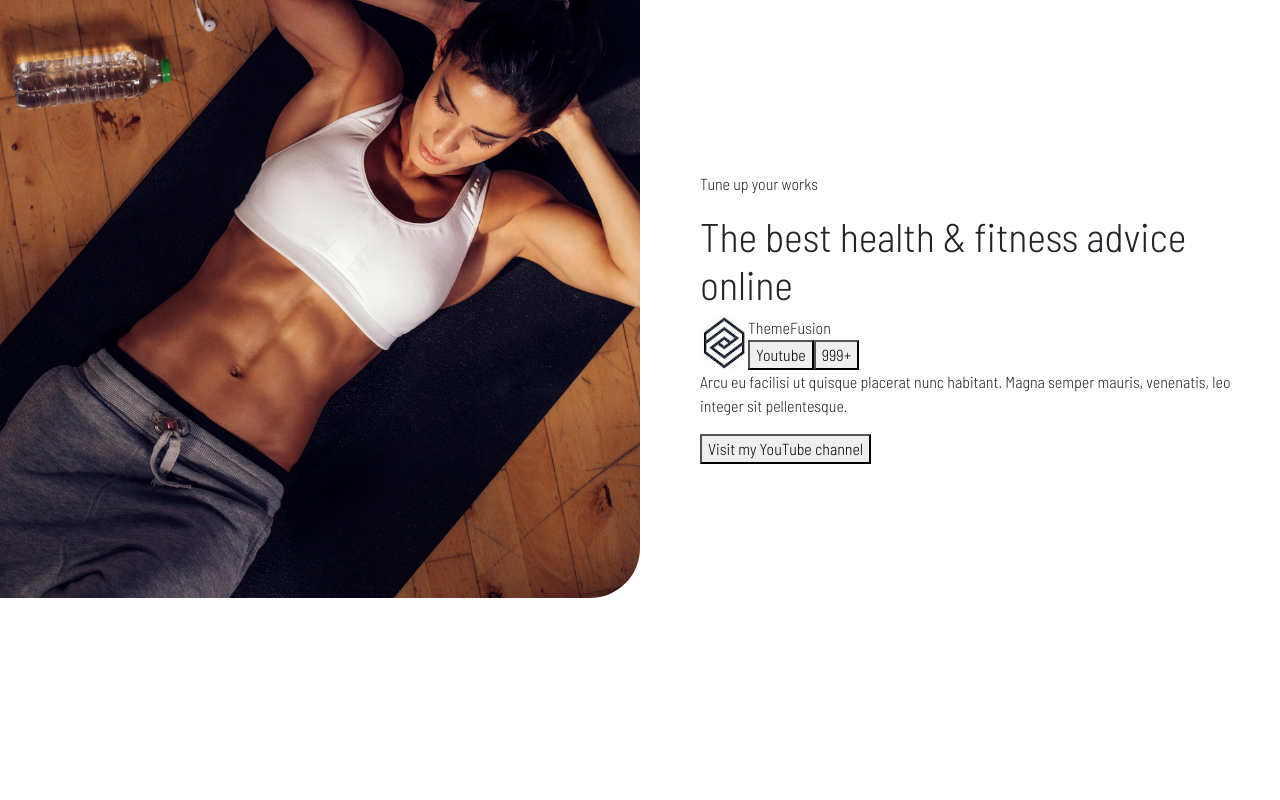
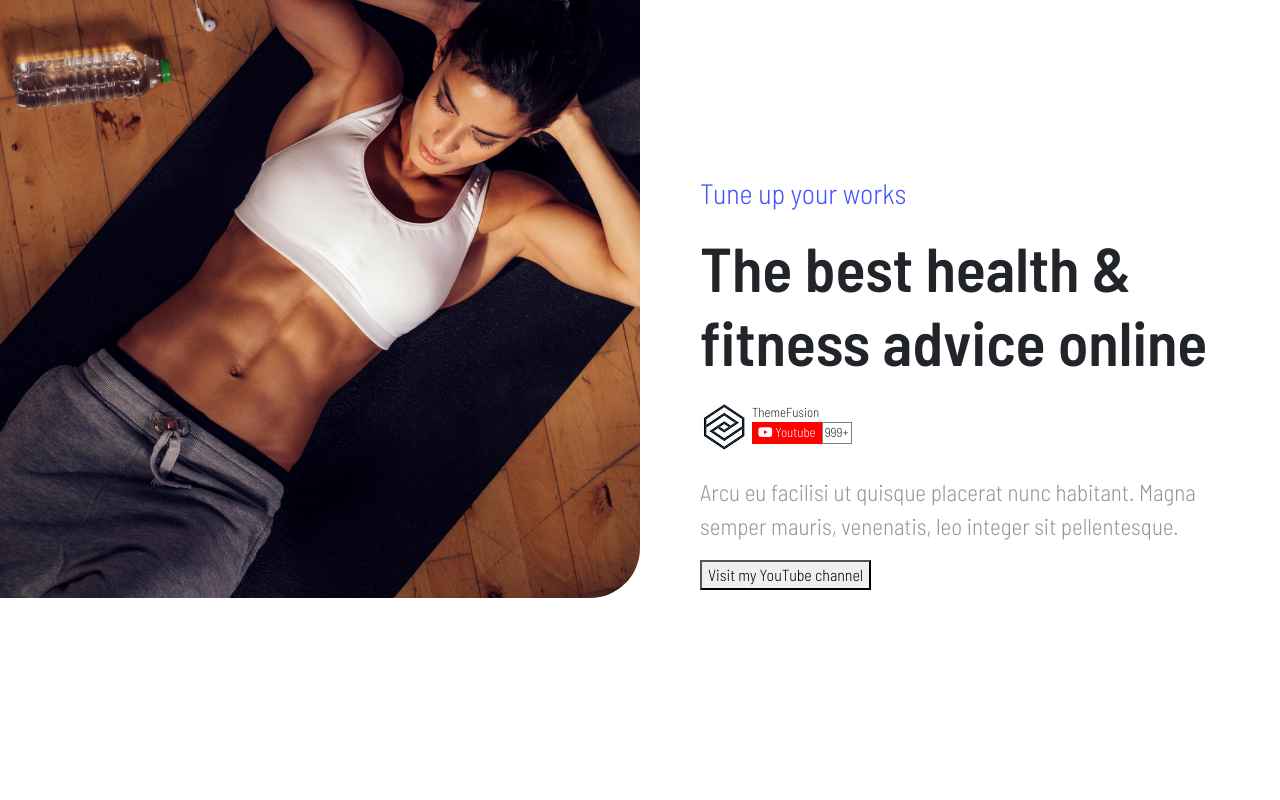
Before and after one commit to emilianogastaldo/proj-html-vuejs, a Vue app: page / in a window 1280 px wide. Shown: the top 800 px of the page. Built offline with nearby package versions, Linux system fonts and the light colour scheme.

Commit message:
added style

```diff
--- a/src/components/main/YoutubeChannel.vue
+++ b/src/components/main/YoutubeChannel.vue
@@ -13,17 +13,19 @@ export default {
         </div>
         <div class="col-6">
             <div class="text px-5">
-                <p>Tune up your works</p>
-                <h1>The best health & fitness advice online</h1>
-                <div class="youtube-avatar d-flex">
+                <p class="color-blue up-title">Tune up your works</p>
+                <h2>The best health & fitness advice online</h2>
+                <div class="youtube-avatar d-flex my-4 gap-1">
                     <img class="img-fluid" src="../../assets/images/unnamed.jpg" alt="channel avatar">
-                    <div>
+                    <div class="channel-button">
                         <p class="m-0">ThemeFusion</p>
-                        <button>Youtube</button>
-                        <button>999+</button>
+                        <button><i class="fa-brands fa-youtube"></i> Youtube</button>
+                        <span> 999+</span>
                     </div>
                 </div>
-                <p>Arcu eu facilisi ut quisque placerat nunc habitant. Magna semper mauris, venenatis, leo integer sit
+                <p class="paragraph color-gray">Arcu eu facilisi ut quisque placerat nunc habitant. Magna semper mauris,
+                    venenatis, leo
+                    integer sit
                     pellentesque.</p>
                 <button>Visit my YouTube channel</button>
             </div>
@@ -33,6 +35,14 @@ export default {
 </template>
 
 <style lang="scss" scoped>
+.color-blue {
+    color: #4154ff;
+}
+
+.color-gray {
+    color: #98939F;
+}
+
 .image-section {
     height: 300px;
     position: absolute;
@@ -48,5 +58,33 @@ export default {
     padding-top: 100px;
     padding-bottom: 400px;
 
+    h2 {
+        font-size: 62px;
+        font-weight: 600;
+    }
+
+    .up-title {
+        font-size: 28px;
+    }
+
+    .paragraph {
+        font-size: 23px;
+    }
+
+    .youtube-avatar {
+        font-size: small;
+
+        button {
+            color: white;
+            background-color: red;
+            border: none;
+        }
+
+        span {
+            border: 1px solid gray;
+            display: inline-block;
+            padding: 0 2px;
+        }
+    }
 }
 </style>
```
